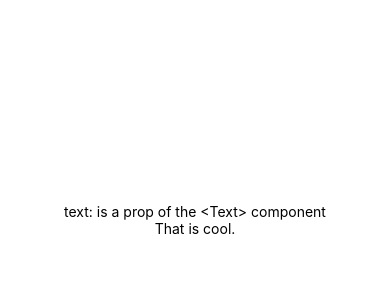
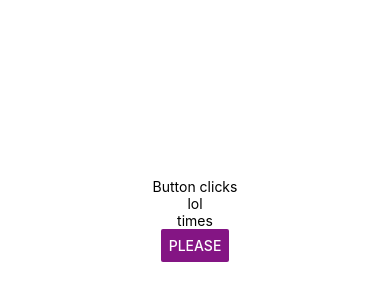
Before and after one commit to AlejandrLara12/justApp, a React Native app in the folder justApp/: screen / in a window 390 px wide. Shown: the part 202-502 px from the top of the page. Built offline with nearby package versions, Linux system fonts and the light colour scheme.

Commit message:
State: Button Just playing with it, we print how many times it has been pressed

```diff
--- a/justApp/App.js
+++ b/justApp/App.js
@@ -1,13 +1,13 @@
 import React from 'react';
 // import React, { Component } from 'react'; // that is what they is in Documentation
-import { StyleSheet, Text, View, AppRegistry } from 'react-native';
+import { StyleSheet, Text, View, AppRegistry, Button } from 'react-native';
 
-// classes
+//  Classes   ========================================================================
 class Blink extends React.Component{
 
   constructor(props){
     super(props);
-    this.state = {showText: true};
+    this.state = { showText: true };
 
     // Toggle the state every second
     let timer = 500;
@@ -19,22 +19,57 @@ class Blink extends React.Component{
   };
 
   render(){
-
     let display = this.state.showText ? this.props.text : ' lol ';
-
     return (
       <Text>{display}</Text>
     );
   };
 }
 
+class ButtonCounter extends React.Component{
 
+  constructor(props, context) {
+    super(props, context);
+    this.state = {
+      count: 0
+    };
+  };
+
+
+  addCounter(){
+    console.log('Pressed ' + this.state.count.toString() );
+    this.state.count++;
+  }
+
+  render(){
+    return (
+      <Button
+        title="Please"
+        style={{fontSize: 20, color: 'green'}}
+        styleDisabled={{color: 'red'}}
+        color="#841584"
+        onPress={() => this.addCounter()}
+        />
+    );
+  };
+
+}
+
+
+
+
+
+
+//  Main Program   ========================================================================
 export default class App extends React.Component {
+
   render() {
     return (
       <View style={styles.container}>
-        <Blink text='text: is a prop of the <Text> component' />
-        <Blink text='That is cool.' />
+        <Text>Button clicks</Text>
+        <Blink text="12" />
+        <Text>times</Text>
+        <ButtonCounter />
       </View>
     );
   }
```
